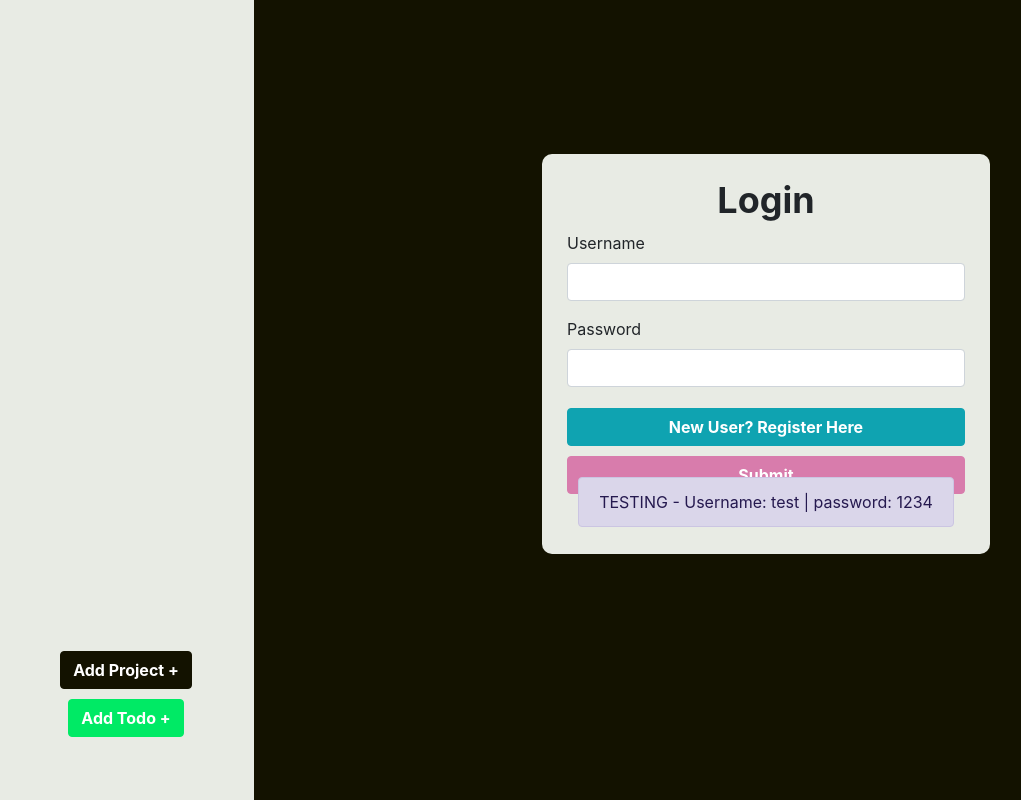
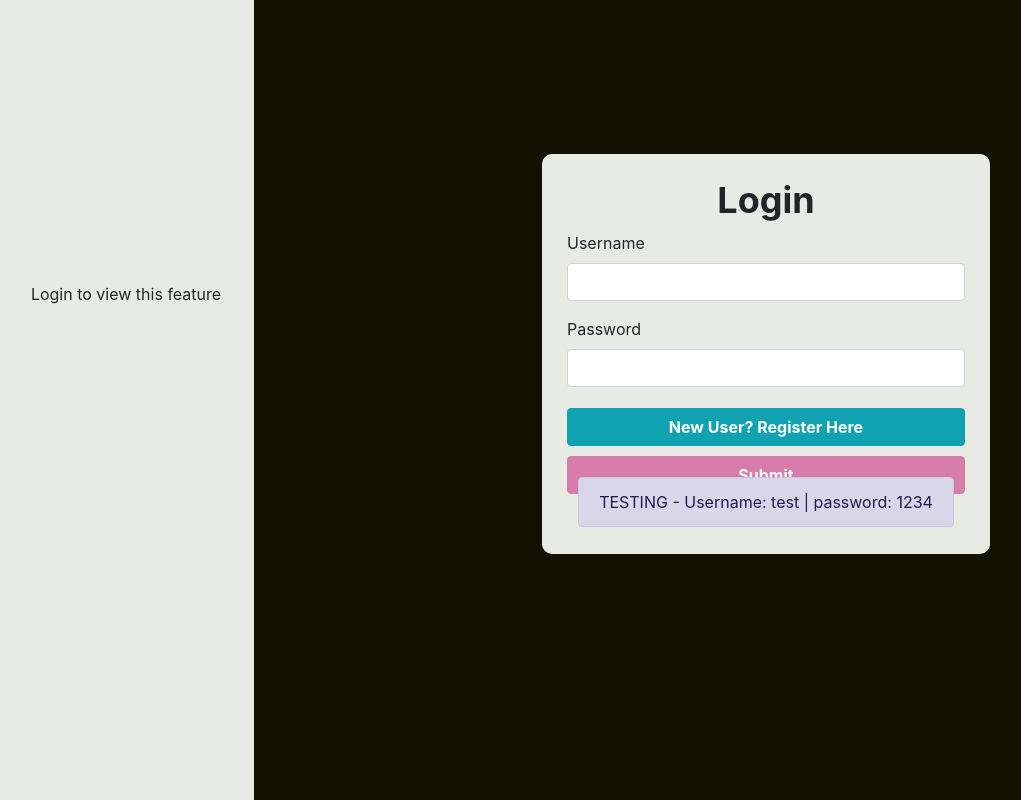
Before and after one commit to morgan-moreno25/full-stack-todo-list, a React (Create React App) app in the folder client/: page / in a window 1280 px wide. Shown: the whole page, without its empty margins (2-1023 px from the left). Built offline with nearby package versions, Linux system fonts and the light colour scheme.

Commit message:
Updated Sidenav
Updated so that the modal buttons will not be displayed unless a user is logged in

```diff
--- a/client/src/components/layout/Sidenav.jsx
+++ b/client/src/components/layout/Sidenav.jsx
@@ -8,11 +8,14 @@ import AddTodoModal from '../content/modals/AddTodoModal';
 export default function Sidenav() {
 	const dispatch = useDispatch();
 
+	const isAuthenticated = useSelector(state => state.auth.isAuthenticated);
 	const projects = useSelector(state => state.project.data);
 	const currentProject = useSelector(state => state.project.currentProject);
 
 	return (
 		<Navbar variant='light' id='nav'>
+			{isAuthenticated ? (
+				<>
 					<ul>
 						{projects.map(project => (
 							<li
@@ -27,6 +30,10 @@ export default function Sidenav() {
 						<AddProjectModal />
 						<AddTodoModal />
 					</div>
+				</>
+			) : (
+				<p>Login to view this feature</p>
+			)}
 		</Navbar>
 	);
 }
```
Lines whose indentation alone changed are shown as unchanged.
